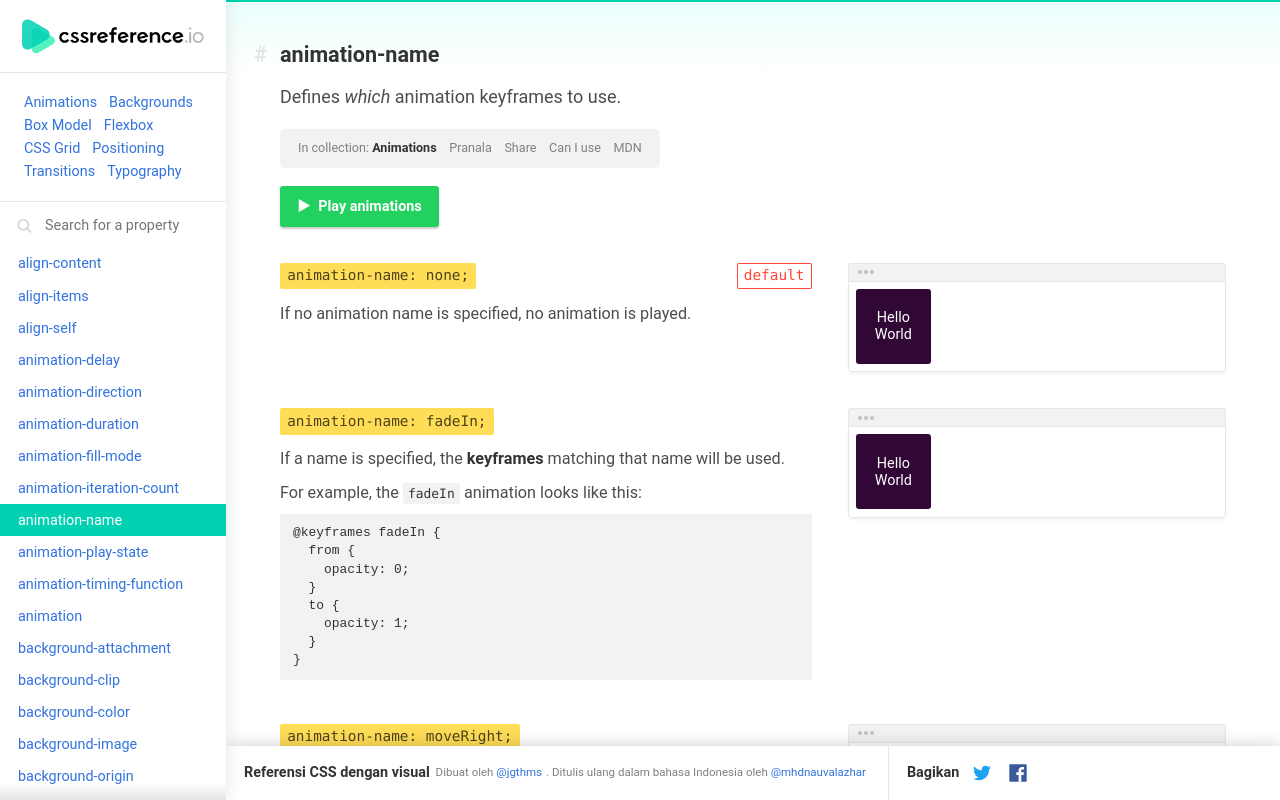
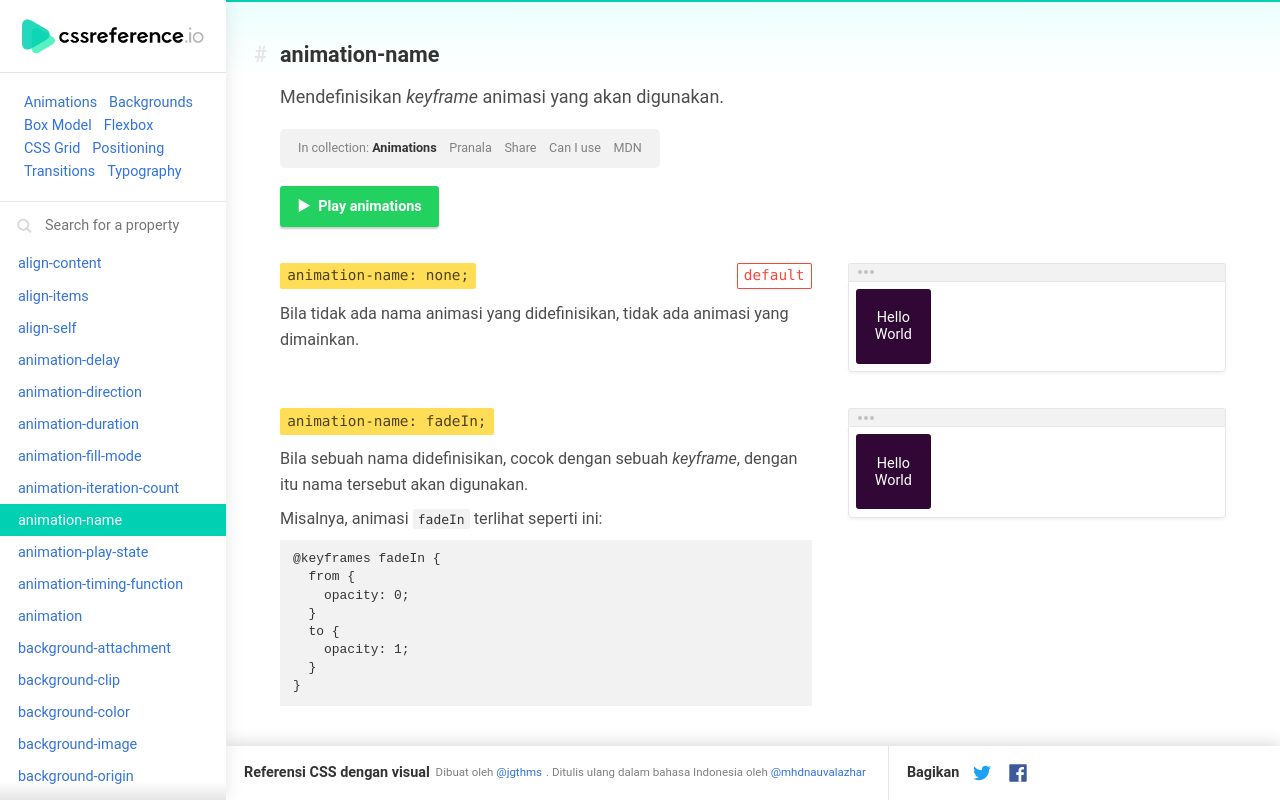
Before and after one commit to nauvalazhar/referensi-css, a Next.js app: page /property/animation-name in a window 1280 px wide. Shown: the top 800 px of the page. Built offline with nearby package versions, Linux system fonts and the light colour scheme.

Commit message:
[Add] - animation-name bahasa Indonesia

```diff
--- a/pages/property/animation-name.js
+++ b/pages/property/animation-name.js
@@ -15,7 +15,7 @@ const AnimationName = () => (
       mdn="https://developer.mozilla.org/en/docs/Web/CSS/animation-name"
       description=<React.Fragment>
         <p>
-          Defines <em>which</em> animation keyframes to use.
+          Mendefinisikan <i>keyframe</i> animasi yang akan digunakan.
         </p>
       </React.Fragment>
       animation={true}
@@ -25,7 +25,7 @@ const AnimationName = () => (
           isDefault={true}
           declaration={`animation-name: none;`}
         >
-          <p>If no animation name is specified, no animation is played.</p>
+          <p>Bila tidak ada nama animasi yang didefinisikan, tidak ada animasi yang dimainkan.</p>
         </SectionExample.Property>
 
         <SectionExample.Preview>
@@ -43,11 +43,11 @@ const AnimationName = () => (
       <SectionExample>
         <SectionExample.Property declaration={`animation-name: fadeIn;`}>
           <p>
-            If a name is specified, the <strong>keyframes</strong> matching that
-            name will be used.
+            Bila sebuah nama didefinisikan, cocok dengan sebuah <i>keyframe</i>, dengan itu
+            nama tersebut akan digunakan.
           </p>
           <p>
-            For example, the <code>fadeIn</code> animation looks like this:
+            Misalnya, animasi <code>fadeIn</code> terlihat seperti ini:
           </p>
           <p></p>
           <pre>{`@keyframes fadeIn {
@@ -76,7 +76,7 @@ const AnimationName = () => (
       <SectionExample>
         <SectionExample.Property declaration={`animation-name: moveRight;`}>
           <p>
-            Another example: the <code>moveRight</code> animation:
+            Contoh lain: animasi <code>moveRight</code>:
           </p>
           <p></p>
           <pre>{`@keyframes moveRight {
```
Also changed, not shown: 1 other file (tests, documents, lock files or other folders).
